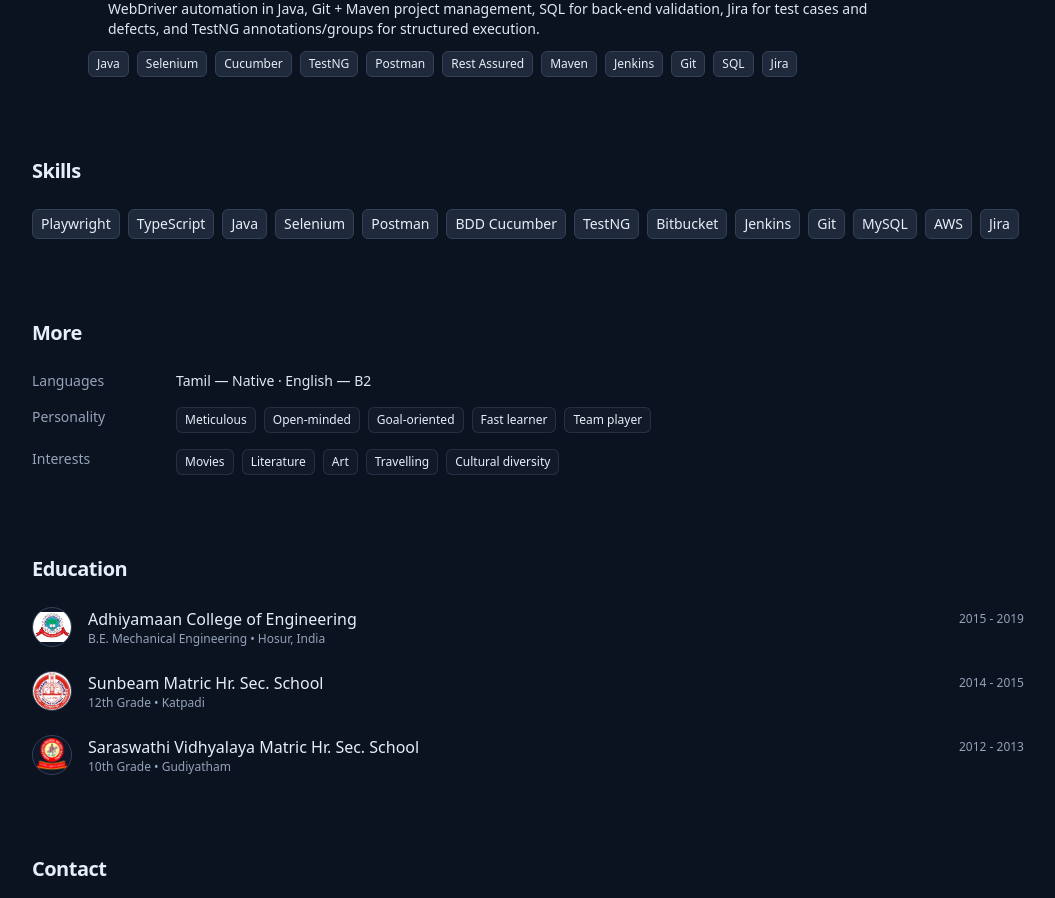
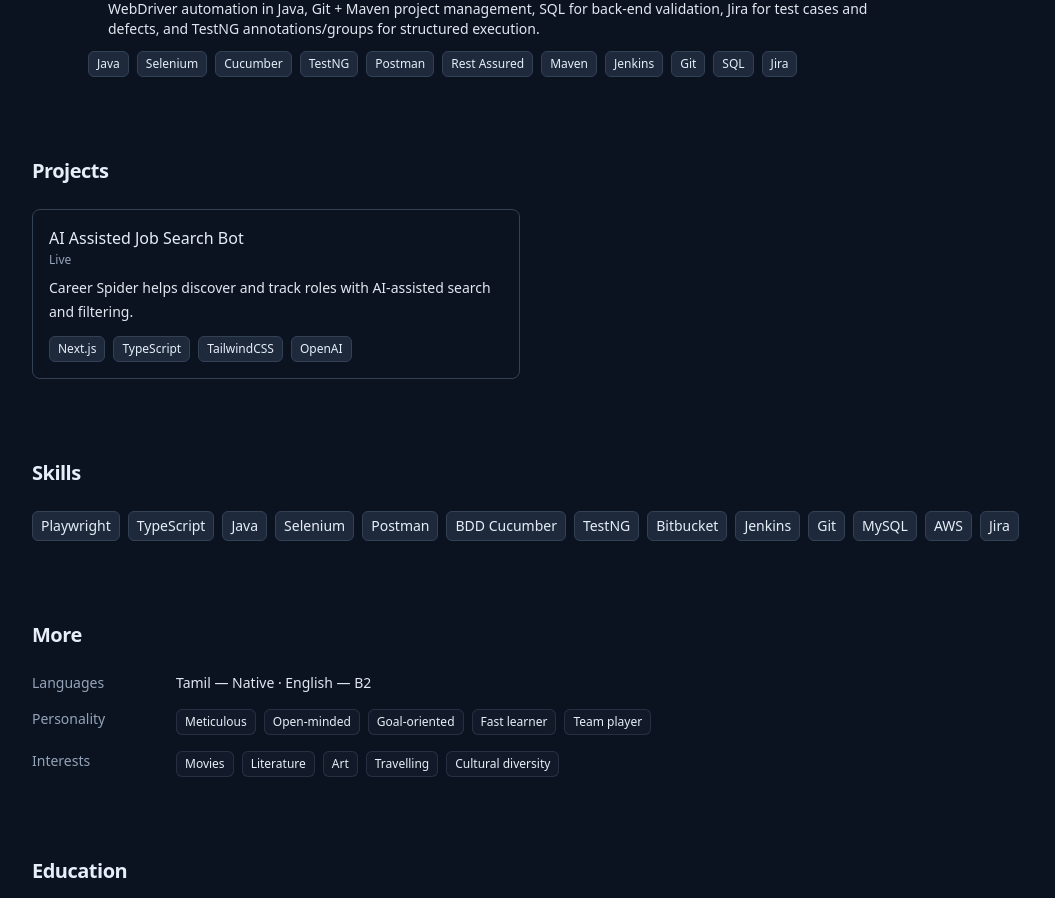
Before and after one commit to maggimagesh/magesh-portfolio, a React (Vite) app: page / in a window 1280 px wide. Shown: the part 1263-2161 px from the top of the page, without its empty margins (112-1167 px from the left). Built offline with nearby package versions, Linux system fonts and the light colour scheme.

Commit message:
Added projects

```diff
--- a/public/resume.json
+++ b/public/resume.json
@@ -74,5 +74,13 @@
   ],
   "personality": ["Meticulous", "Open-minded", "Goal-oriented", "Fast learner", "Team player"],
   "interests": ["Movies", "Literature", "Art", "Travelling", "Cultural diversity"],
-  "projects": []
+  "projects": [
+    {
+      "name": "AI Assisted Job Search Bot",
+      "link": "https://career-spider.vercel.app",
+      "status": "Live",
+      "description": "Career Spider helps discover and track roles with AI-assisted search and filtering.",
+      "tech": ["Next.js", "TypeScript", "TailwindCSS", "OpenAI"]
+    }
+  ]
 }
--- a/src/components/Navbar.jsx
+++ b/src/components/Navbar.jsx
@@ -20,6 +20,7 @@ export default function Navbar({ personal }) {
         <div className="flex items-center gap-5 text-sm">
           <a href="#home" className="hover:opacity-80">About</a>
           <a href="#experience" className="hover:opacity-80">Experience</a>
+          <a href="#projects" className="hover:opacity-80">Projects</a>
           <a href="#skills" className="hover:opacity-80">Skills</a>
           <a href="#education" className="hover:opacity-80">Education</a>
           <a href="#contact" className="hover:opacity-80">Contact</a>
```
